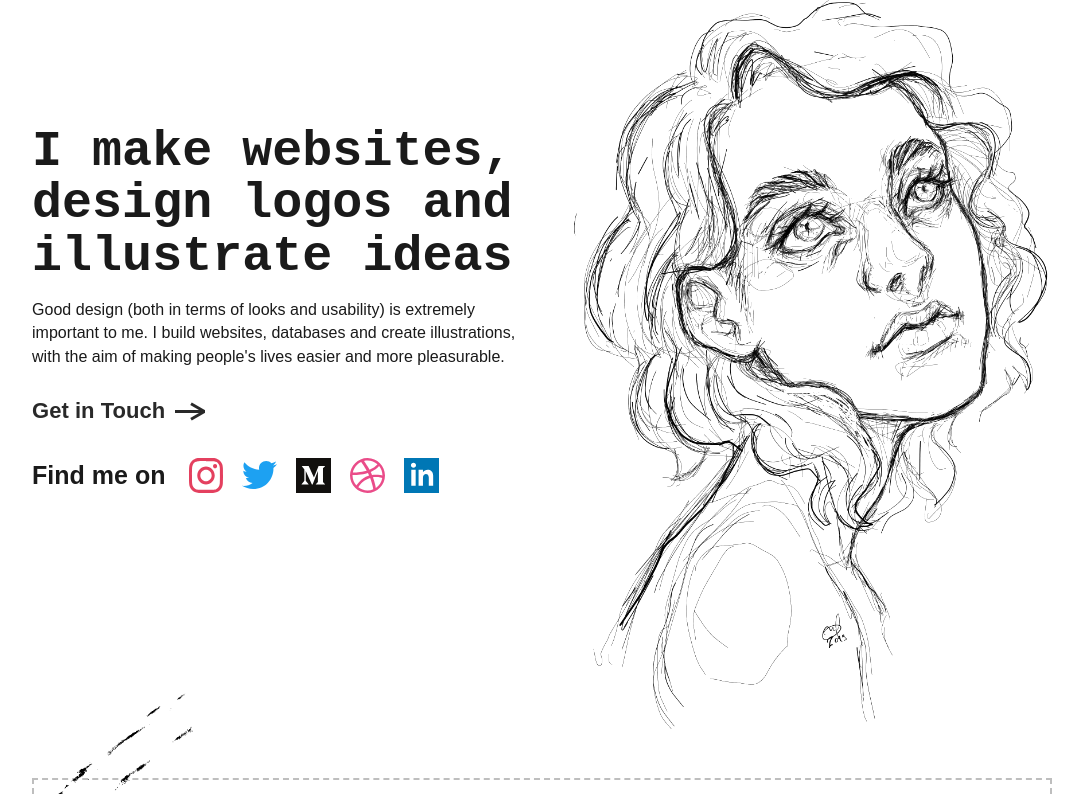
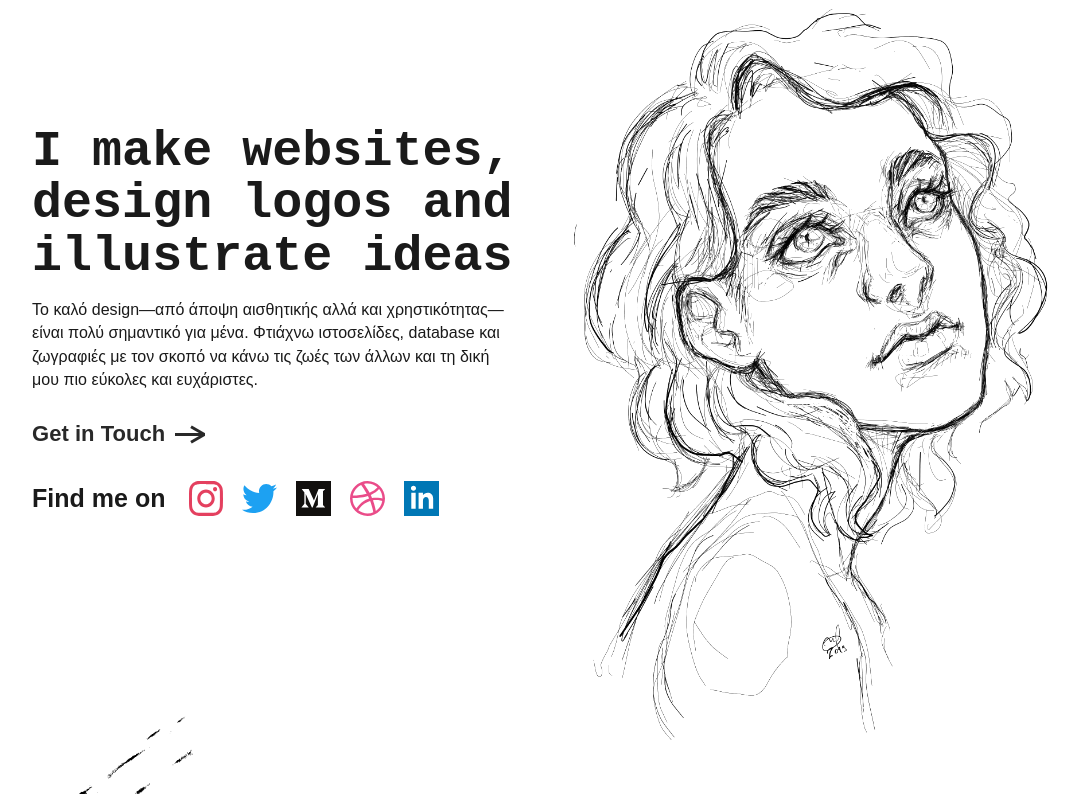
Before and after one commit to anna-filou/2019-portfolio, a Jekyll site: the page built from gr/index.html, in a window 1280 px wide and 900 px high, cut to the strip 106-900 px from the top of the window. Shown: the whole strip, without its empty margins (98-1181 px from the left). Built offline with Jekyll 4.4.1, drawn with Linux system fonts in a browser that asks for light colours.

Commit message:
test intro lang
added {{ page.intro }}

```diff
--- a/_includes/pages/index.html
+++ b/_includes/pages/index.html
@@ -9,7 +9,8 @@
           </div>
         </div>
         <div id="w-node-6588403b8052-3c225a2b" class="hero-text-container">
-          <div>Good design (both in terms of looks and usability) is extremely important to me. I build websites, databases and create illustrations, with the aim of making people&#x27;s lives easier and more pleasurable.</div>
+          <div> {{ page.intro }}</div>
+
           <a href="#contact" data-w-id="adeda5ba-dce1-f8c2-2df9-c701579e977a" class="button-2 w-inline-block">
             <div class="button-text-2">Get in Touch</div>
             <div data-w-id="adeda5ba-dce1-f8c2-2df9-c701579e977d" class="arrow-hor-line">
--- a/de/index.html
+++ b/de/index.html
@@ -3,6 +3,7 @@ layout: default
 title: Anna Filou | Webdesigner, Illustratorin
 description: Anna erstellt Websites, gestaltet Logos und illustriert Ideen für Personen und Unternehmen.
 lang: de
+intro: Gutes Design (sowohl in Bezug auf Ästhetik als auch Benutzerfreundlichkeit) ist mir sehr wichtig. Ich erstelle Websites, Datenbanken und Illustrationen, mit dem Ziel, das Leben der Menschen einfacher und angenehmer zu machen.
 ---
 
 {% include pages/index.html %}
--- a/en/index.html
+++ b/en/index.html
@@ -3,6 +3,7 @@ layout: default
 title: Anna Filou | Web Designer, Illustrator
 description: Anna makes websites, designs logos and illustrates ideas for people and businesses.
 lang: en
+intro: Good design (both in terms of looks and usability) is extremely important to me. I build websites, databases and create illustrations, with the aim of making people's lives easier and more pleasurable.
 ---
 
 {% include pages/index.html %}
--- a/gr/index.html
+++ b/gr/index.html
@@ -3,6 +3,7 @@ layout: default
 title: Άννα Φίλου | Web Designer, Illustrator
 description: Anna makes websites, designs logos and illustrates ideas for people and businesses.
 lang: gr
+intro: Το καλό design—από άποψη αισθητικής αλλά και χρηστικότητας—είναι πολύ σημαντικό για μένα. Φτιάχνω ιστοσελίδες, database και ζωγραφιές με τον σκοπό να κάνω τις ζωές των άλλων και τη δική μου πιο εύκολες και ευχάριστες.
 ---
 
 {% include pages/index.html %}
```
Also changed, not shown: 1 other file.
